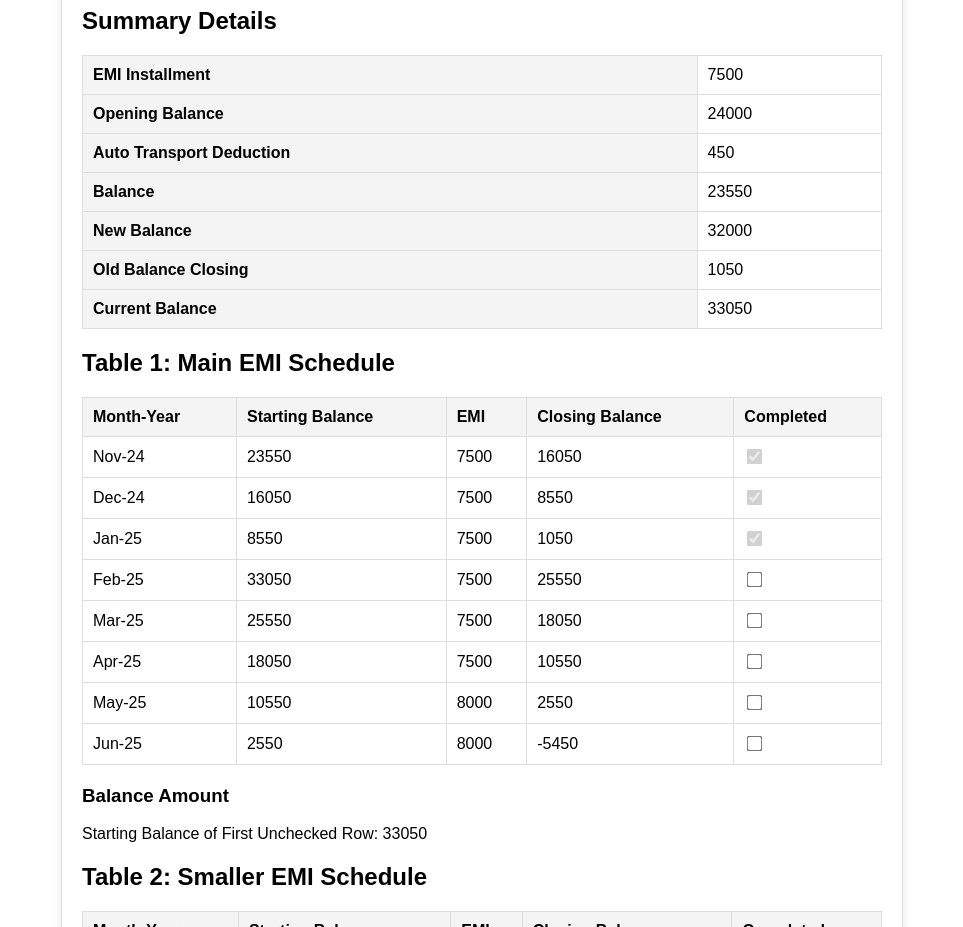
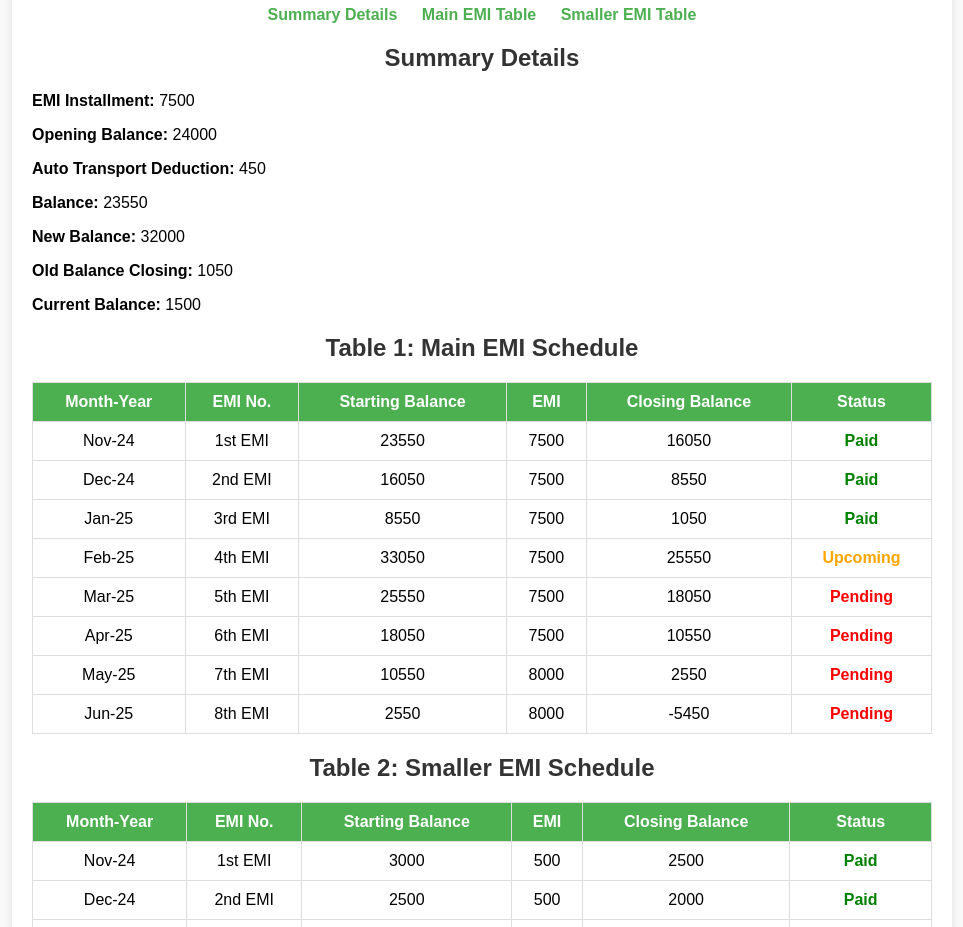
Before and after one commit to asureeAK/EMI-Checklist, a plain HTML site: page index.html in a window 1280 px wide. Shown: the part 114-1041 px from the top of the page, without its empty margins (158-1121 px from the left). Drawn offline with Linux system fonts and the light colour scheme; files that its build step writes are made by us from their sources.

Commit message:
Update index.html

```diff
--- a/index.html
+++ b/index.html
@@ -3,180 +3,293 @@
 <head>
     <meta charset="UTF-8">
     <meta name="viewport" content="width=device-width, initial-scale=1.0">
-    <title>EMI Details</title>
-    <link rel="stylesheet" href="css/styles.css">
+    <title>EMI Summary and Tables</title>
+    <style>
+        body {
+            font-family: Arial, sans-serif;
+            margin: 0;
+            padding: 0;
+            background-color: #f9f9f9;
+        }
+        .container {
+            max-width: 900px;
+            margin: 20px auto;
+            padding: 20px;
+            background: #ffffff;
+            border-radius: 8px;
+            box-shadow: 0 2px 8px rgba(0, 0, 0, 0.1);
+        }
+        h1, h2 {
+            text-align: center;
+            color: #333;
+        }
+        .nav-links {
+            text-align: center;
+            margin-bottom: 20px;
+        }
+        .nav-links a {
+            margin: 0 10px;
+            text-decoration: none;
+            font-weight: bold;
+            color: #4CAF50;
+        }
+        .nav-links a:hover {
+            text-decoration: underline;
+        }
+        table {
+            width: 100%;
+            border-collapse: collapse;
+            margin: 20px 0;
+        }
+        table, th, td {
+            border: 1px solid #ddd;
+        }
+        th, td {
+            padding: 10px;
+            text-align: center;
+        }
+        th {
+            background-color: #4CAF50;
+            color: white;
+        }
+        .paid {
+            color: green;
+            font-weight: bold;
+        }
+        .upcoming {
+            color: orange;
+            font-weight: bold;
+        }
+        .pending {
+            color: red;
+            font-weight: bold;
+        }
+    </style>
 </head>
 <body>
     <div class="container">
-        <h1>EMI Details</h1>
+        <h1>EMI Summary and Tables</h1>
 
+        <!-- Navigation Links -->
+        <div class="nav-links">
+            <a href="#summary">Summary Details</a>
+            <a href="#table1">Main EMI Table</a>
+            <a href="#table2">Smaller EMI Table</a>
+        </div>
+
+        <!-- Summary Details -->
+        <section id="summary">
             <h2>Summary Details</h2>
+            <p><strong>EMI Installment:</strong> 7500</p>
+            <p><strong>Opening Balance:</strong> 24000</p>
+            <p><strong>Auto Transport Deduction:</strong> 450</p>
+            <p><strong>Balance:</strong> 23550</p>
+            <p><strong>New Balance:</strong> 32000</p>
+            <p><strong>Old Balance Closing:</strong> 1050</p>
+            <p id="currentBalance"><strong>Current Balance:</strong> 33050</p>
+        </section>
+
+        <!-- Table 1 -->
+        <section id="table1">
+            <h2>Table 1: Main EMI Schedule</h2>
             <table>
-            <tr>
-                <th>EMI Installment</th>
-                <td>7500</td>
-            </tr>
-            <tr>
-                <th>Opening Balance</th>
-                <td>24000</td>
-            </tr>
-            <tr>
-                <th>Auto Transport Deduction</th>
-                <td>450</td>
-            </tr>
-            <tr>
-                <th>Balance</th>
-                <td>23550</td>
-            </tr>
-            <tr>
-                <th>New Balance</th>
-                <td>32000</td>
-            </tr>
-            <tr>
-                <th>Old Balance Closing</th>
-                <td>1050</td>
-            </tr>
-            <tr>
-                <th>Current Balance</th>
-                <td>33050</td>
-            </tr>
-        </table>
-
-        <h2>Table 1: Main EMI Schedule</h2>
-        <table id="table1">
                 <thead>
                     <tr>
                         <th>Month-Year</th>
+                        <th>EMI No.</th>
                         <th>Starting Balance</th>
                         <th>EMI</th>
                         <th>Closing Balance</th>
-                    <th>Completed</th>
+                        <th>Status</th>
                     </tr>
                 </thead>
-            <tbody>
+                <tbody id="table1Body">
                     <tr>
                         <td>Nov-24</td>
+                        <td>1st EMI</td>
                         <td>23550</td>
                         <td>7500</td>
                         <td>16050</td>
-                    <td><input type="checkbox" checked disabled></td>
+                        <td></td>
                     </tr>
                     <tr>
                         <td>Dec-24</td>
+                        <td>2nd EMI</td>
                         <td>16050</td>
                         <td>7500</td>
                         <td>8550</td>
-                    <td><input type="checkbox" checked disabled></td>
+                        <td></td>
                     </tr>
                     <tr>
                         <td>Jan-25</td>
+                        <td>3rd EMI</td>
                         <td>8550</td>
                         <td>7500</td>
                         <td>1050</td>
-                    <td><input type="checkbox" checked disabled></td>
+                        <td></td>
                     </tr>
                     <tr>
                         <td>Feb-25</td>
+                        <td>4th EMI</td>
                         <td>33050</td>
                         <td>7500</td>
                         <td>25550</td>
-                    <td><input type="checkbox" data-id="1"></td>
+                        <td></td>
                     </tr>
                     <tr>
                         <td>Mar-25</td>
+                        <td>5th EMI</td>
                         <td>25550</td>
                         <td>7500</td>
                         <td>18050</td>
-                    <td><input type="checkbox" data-id="2"></td>
+                        <td></td>
                     </tr>
                     <tr>
                         <td>Apr-25</td>
+                        <td>6th EMI</td>
                         <td>18050</td>
                         <td>7500</td>
                         <td>10550</td>
-                    <td><input type="checkbox" data-id="3"></td>
+                        <td></td>
                     </tr>
                     <tr>
                         <td>May-25</td>
+                        <td>7th EMI</td>
                         <td>10550</td>
                         <td>8000</td>
                         <td>2550</td>
-                    <td><input type="checkbox" data-id="4"></td>
+                        <td></td>
                     </tr>
                     <tr>
                         <td>Jun-25</td>
+                        <td>8th EMI</td>
                         <td>2550</td>
                         <td>8000</td>
                         <td>-5450</td>
-                    <td><input type="checkbox" data-id="5"></td>
+                        <td></td>
                     </tr>
                 </tbody>
             </table>
+        </section>
 
-        <h3>Balance Amount</h3>
-        <p id="balanceAmount">Starting Balance of First Unchecked Row: 33050</p>
-
+                <!-- Table 2 -->
+                <section id="table2">
                     <h2>Table 2: Smaller EMI Schedule</h2>
-        <table id="table2">
+                    <table>
                         <thead>
                             <tr>
                                 <th>Month-Year</th>
+                                <th>EMI No.</th>
                                 <th>Starting Balance</th>
                                 <th>EMI</th>
                                 <th>Closing Balance</th>
-                    <th>Completed</th>
+                                <th>Status</th>
                             </tr>
                         </thead>
-            <tbody>
+                        <tbody id="table2Body">
                             <tr>
                                 <td>Nov-24</td>
+                                <td>1st EMI</td>
                                 <td>3000</td>
                                 <td>500</td>
                                 <td>2500</td>
-                    <td><input type="checkbox" checked disabled></td>
+                                <td></td>
                             </tr>
                             <tr>
                                 <td>Dec-24</td>
+                                <td>2nd EMI</td>
                                 <td>2500</td>
                                 <td>500</td>
                                 <td>2000</td>
-                    <td><input type="checkbox" checked disabled></td>
+                                <td></td>
                             </tr>
                             <tr>
                                 <td>Jan-25</td>
+                                <td>3rd EMI</td>
                                 <td>2000</td>
                                 <td>500</td>
                                 <td>1500</td>
-                    <td><input type="checkbox" checked disabled></td>
+                                <td></td>
                             </tr>
                             <tr>
                                 <td>Feb-25</td>
+                                <td>4th EMI</td>
                                 <td>1500</td>
                                 <td>500</td>
                                 <td>1000</td>
-                    <td><input type="checkbox" data-id="6"></td>
+                                <td></td>
                             </tr>
                             <tr>
                                 <td>Mar-25</td>
+                                <td>5th EMI</td>
                                 <td>1000</td>
                                 <td>500</td>
                                 <td>500</td>
-                    <td><input type="checkbox" data-id="7"></td>
+                                <td></td>
                             </tr>
                             <tr>
                                 <td>Apr-25</td>
+                                <td>6th EMI</td>
                                 <td>500</td>
                                 <td>500</td>
                                 <td>0</td>
-                    <td><input type="checkbox" data-id="8"></td>
+                                <td></td>
                             </tr>
                         </tbody>
                     </table>
-
-        <button id="completeButton">Save Completed States</button>
-        <div class="completed-message" id="completedMessage">Task Completed!</div>
+                </section>
             </div>
 
-    <script src="js/script.js"></script>
+            <script>
+                const currentDate = new Date();
+                const today = currentDate.getDate();
+                const currentMonth = currentDate.getMonth() + 1;
+                const currentYear = currentDate.getFullYear();
+
+                function updateStatusAndBalance() {
+                    let nextStartingBalance = "N/A";
+                    let foundUpcoming = false;
+
+                    function updateTableStatus(tableBody) {
+                        tableBody.forEach((row, index, rows) => {
+                            const [monthYearCell, , startingBalanceCell] = row.children;
+                            const monthYear = monthYearCell.innerText.split("-");
+                            const emiMonth = new Date(`01 ${monthYear[0]} 20${monthYear[1]}`).getMonth() + 1;
+                            const emiYear = new Date(`01 ${monthYear[0]} 20${monthYear[1]}`).getFullYear();
+
+                            if (!foundUpcoming) {
+                                if (
+                                    emiYear < currentYear ||
+                                    (emiYear === currentYear && emiMonth < currentMonth) ||
+                                    (emiYear === currentYear && emiMonth === currentMonth && today > 10)
+                                ) {
+                                    row.children[5].innerHTML = `<span class="paid">Paid</span>`;
+                                    if (rows[index + 1]) {
+                                        nextStartingBalance = rows[index + 1].children[2].innerText;
+                                    }
+                                } else {
+                                    row.children[5].innerHTML = `<span class="upcoming">Upcoming</span>`;
+                                    foundUpcoming = true;
+                                }
+                            } else {
+                                row.children[5].innerHTML = `<span class="pending">Pending</span>`;
+                            }
+                        });
+                    }
+
+                    const table1Body = Array.from(document.querySelectorAll("#table1Body tr"));
+                    const table2Body = Array.from(document.querySelectorAll("#table2Body tr"));
+
+                    updateTableStatus(table1Body);
+                    foundUpcoming = false; // Reset for table 2
+                    updateTableStatus(table2Body);
+
+                    if (nextStartingBalance !== "N/A") {
+                        document.querySelector("#currentBalance").innerHTML = `<strong>Current Balance:</strong> ${nextStartingBalance}`;
+                    }
+                }
+
+                window.onload = updateStatusAndBalance;
+            </script>
         </body>
         </html>
```
Lines whose indentation alone changed are shown as unchanged.
